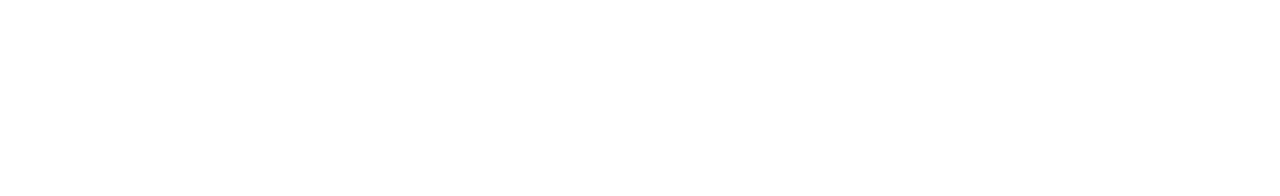
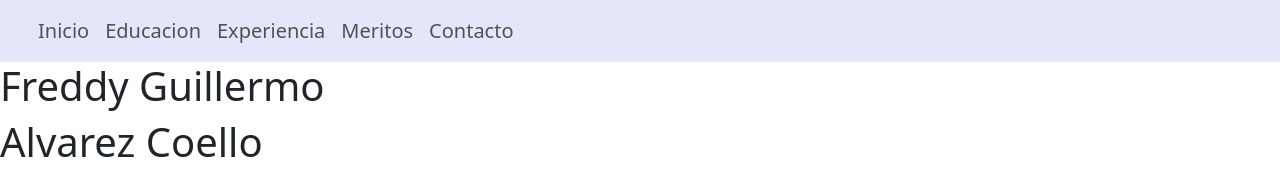
Before and after one commit to FreddyA12/PracticaGit4A_AlvarezFreddy, a plain HTML site: page index.html in a window 1280 px wide. Drawn offline with nearby package versions, Linux system fonts and the light colour scheme.

Commit message:
Se agrego Boostrap al proyecto, menu e informacion personal

```diff
--- a/index.html
+++ b/index.html
@@ -4,10 +4,36 @@
     <meta charset="UTF-8">
     <meta name="viewport" content="width=device-width, initial-scale=1.0">
     <title>Document</title>
+    <link href="https://cdn.jsdelivr.net/npm/bootstrap@5.3.3/dist/css/bootstrap.min.css" rel="stylesheet"
+    integrity="sha384-QWTKZyjpPEjISv5WaRU9OFeRpok6YctnYmDr5pNlyT2bRjXh0JMhjY6hW+ALEwIH" crossorigin="anonymous">
 </head>
 <body>
-    <header></header>
-    <nav></nav>
+    <header>
+        <nav class="navbar navbar-expand-lg navbar-light " style="background-color: lavender;">
+
+
+            <button class="navbar-toggler" type="button" data-toggle="collapse" data-target="#navbarNav"
+                aria-controls="navbarNav" aria-expanded="false" aria-label="Toggle navigation">
+                <span class="navbar-toggler-icon"></span>
+            </button>
+            <div class="collapse navbar-collapse" id="navbarNav" style="padding-left: 30px;">
+                <ul class="navbar-nav ml-auto">
+
+                    <li><a class="nav-link"style="font-size: 20px" href="#">Inicio</a></li>
+                    <li><a class="nav-link"style="font-size: 20px" href="#">Educacion</a></li>
+                    <li><a class="nav-link"style="font-size: 20px" href="#">Experiencia</a></li>
+                    <li><a class="nav-link"style="font-size: 20px" href="#">Meritos</a></li>
+                    <li><a class="nav-link"style="font-size: 20px" href="#">Contacto</a></li>
+                </ul>
+
+            </div>
+
+        </nav>
+    </header>
+    <section>
+        <h1>Freddy Guillermo</h1>
+        <h1>Alvarez Coello</h1>
+    </section>
     <aside></aside>
     <footer></footer>
 </body>
```
